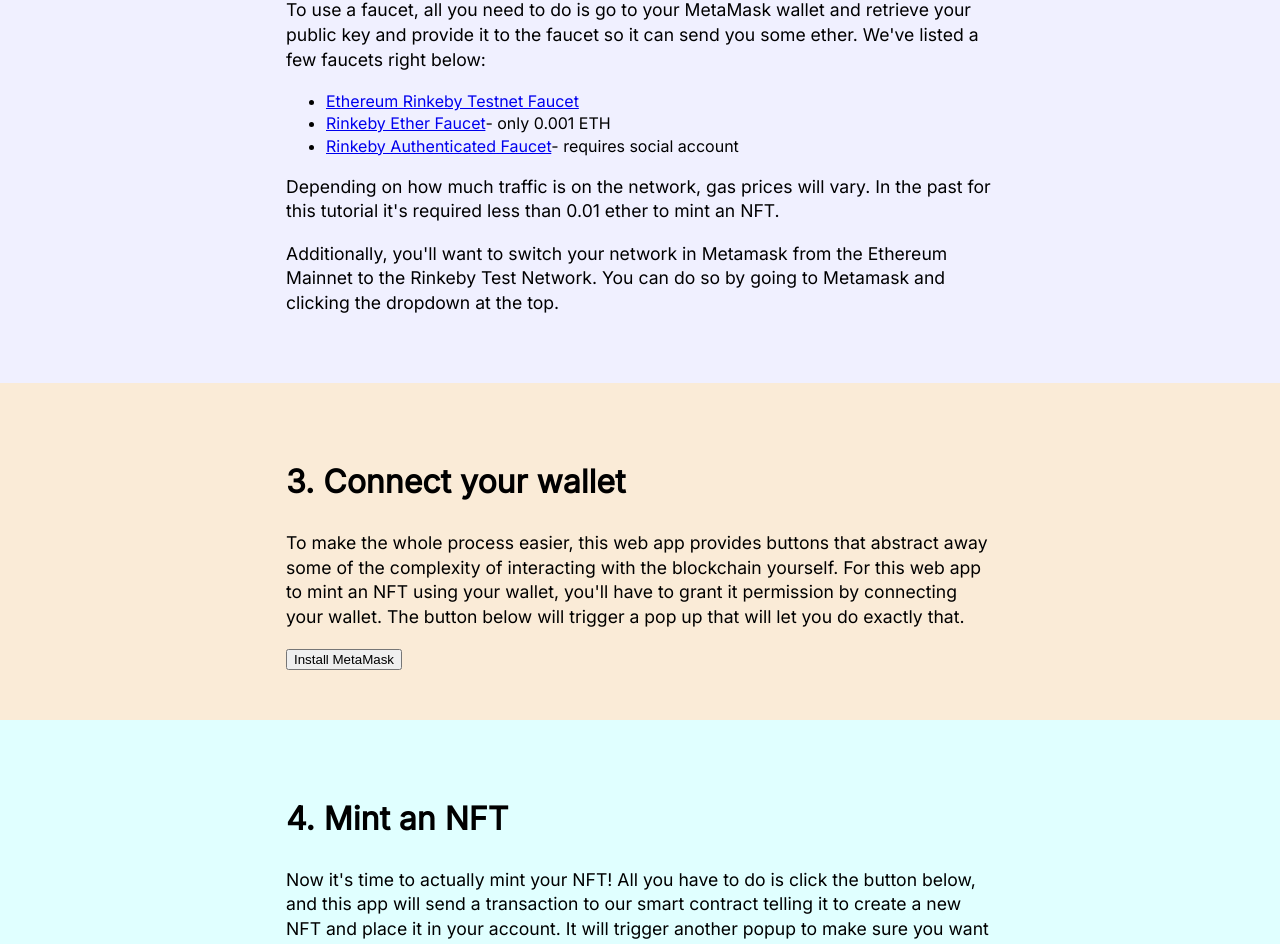
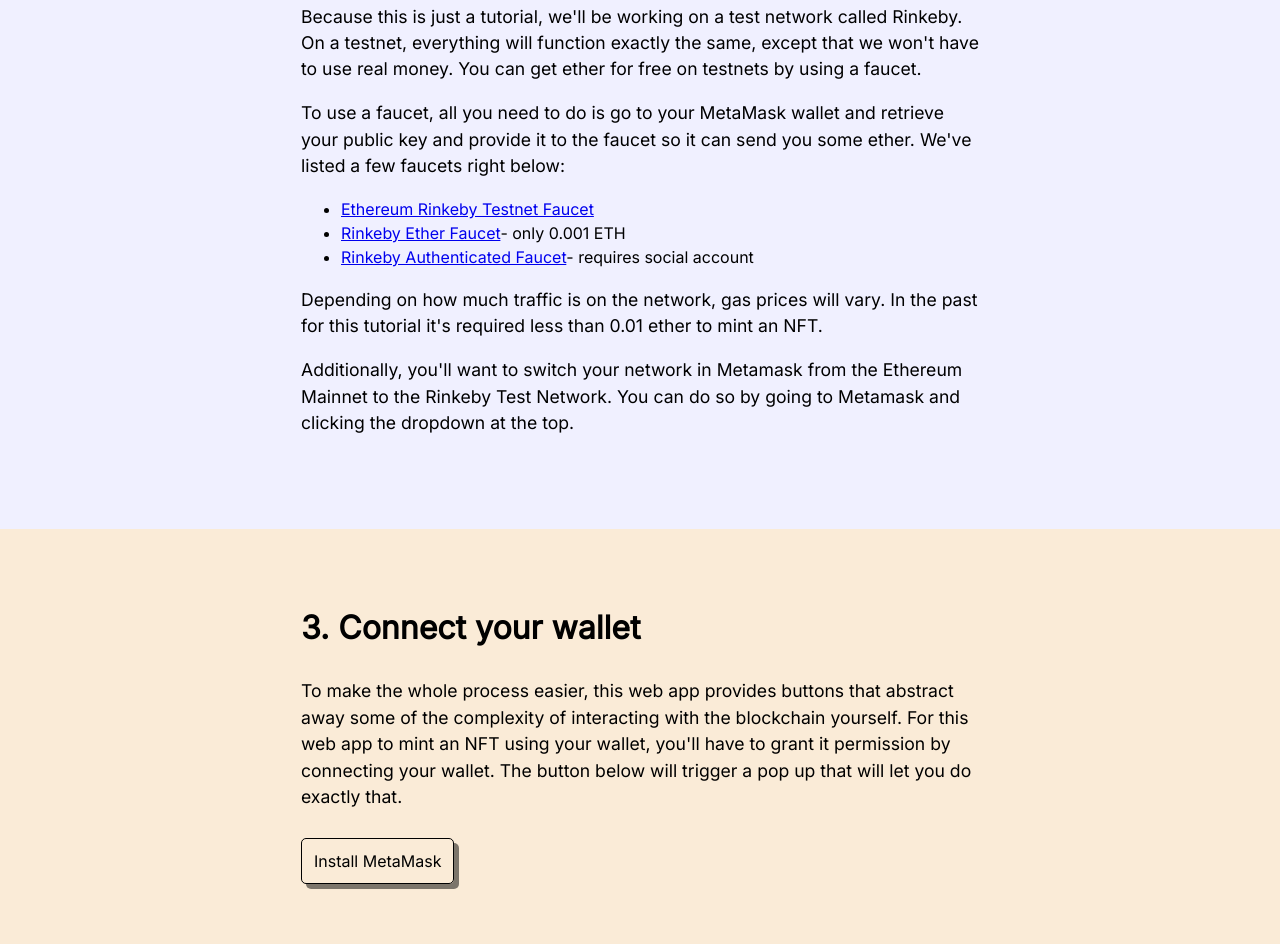
Before and after one commit to IlliniBlockchain/nft-mint, a Next.js app in the folder frontend/: page / in a window 1280 px wide. Shown: the part 1808-2752 px from the top of the page. Built offline with nearby package versions, Linux system fonts and the light colour scheme.

Commit message:
Style buttons and clean up functioning display text

```diff
--- a/frontend/pages/index.js
+++ b/frontend/pages/index.js
@@ -216,20 +216,21 @@
           using your wallet, you'll have to grant it permission by connecting your wallet. The button
           below will trigger a pop up that will let you do exactly that.
         </p>
-        <button onClick={metaMaskInstalled ? onClickConnect : onClickInstall}>
+        <button onClick={provider !== null ? (() => {}) : (metaMaskInstalled ? onClickConnect : onClickInstall)}>
           {
+            provider !== null
+            ?
+            "Connected"
+            :
+            (
             metaMaskInstalled
             ?
             (pendingConnect ? "Pending" : "Connect wallet")
             :
             "Install MetaMask"
+            )
           }
         </button>
-        {
-          provider !== null
-          &&
-          <p>Connected</p>
-        }
       </Section>
 
       <Section className={utilStyles.bgBlue}>
@@ -242,20 +243,26 @@
           a new NFT and place it in your account. It will trigger another popup to make sure
           you want to make the transaction and have enough ether to pay for it.
         </p>
-        <button onClick={onClickMint}>
-          Mint NFT
+        <button onClick={!minted ? onClickMint : (() => {})}>
+          {
+            minted
+            ?
+            "Minted"
+            :
+            (
+            pendingMint
+            ?
+            "Pending transaction..."
+            :
+            "Mint NFT"
+            )
+          }
         </button>
-        {
-          pendingMint
-          &&
-          <p>Sent transaction. Waiting for transaction...</p>
-        }
         {
           minted
           &&
           (
           <>
-          <p>Minted</p>
           <p>Transaction hash: <a href={"https://rinkeby.etherscan.io/tx/" + txAddr} target="_blank">{txAddr}</a></p>
           </>
           )
@@ -286,7 +293,7 @@
         </p>
       </Section>
 
-      <Section className={utilStyles.bgOrange}>
+      <Section className={utilStyles.bgOrange + " " + utilStyles.bottomSection}>
         <h2>Conclusion</h2>
         <p>
           Congrats! You've taken the first step towards breaking into blockchain! If you're looking for next steps
--- a/frontend/styles/Layout.module.css
+++ b/frontend/styles/Layout.module.css
@@ -3,7 +3,6 @@
   min-height: 100vh;
   /* width: 60%; */
   margin: auto;
-  padding-bottom: 100px;
 }
 
 @media (max-width: 1000px) {
--- a/frontend/styles/globals.css
+++ b/frontend/styles/globals.css
@@ -6,7 +6,7 @@
   margin: 0;
   font-family: "Inter", -apple-system, BlinkMacSystemFont, Segoe UI, Roboto, Oxygen,
     Ubuntu, Cantarell, Fira Sans, Droid Sans, Helvetica Neue, sans-serif;
-  line-height: 1.4;
+  line-height: 1.5;
 }
 
 * {
@@ -20,8 +20,27 @@
 
 h2 {
   font-size: 2rem;
+  margin-top: 0;
 }
 
 p {
   font-size: 1.1rem;
 }
+
+button {
+  margin-top: 10px;
+  margin-bottom: 10px;
+  font-family: inherit;
+  font-size: inherit;
+  background-color: inherit;
+  border: 1px solid black;
+  border-radius: 5px;
+  padding: 12px;
+  box-shadow: 5px 5px rgba(0, 0, 0, 0.5);
+}
+
+button:hover {
+  color: var(--bg);
+  background-color: rgba(0, 0, 0, 0.75);
+  cursor: pointer;
+}
--- a/frontend/styles/utils.module.css
+++ b/frontend/styles/utils.module.css
@@ -1,6 +1,6 @@
 
 .section {
-  padding: 50px;
+  padding: 75px;
   display: flex;
   flex-direction: column;
   align-items: center;
@@ -23,15 +23,18 @@
 }
 
 .bgOrange {
-  background-color: antiquewhite;
+  --bg: antiquewhite;
+  background-color: var(--bg);
 }
 
 .bgBlue {
-  background-color:lightcyan;
+  --bg: lightcyan;
+  background-color: var(--bg);
 }
 
 .bgPurple {
-  background-color: #f0f0ff;
+  --bg: #f0f0ff;
+  background-color: var(--bg);
 }
 
 .topSection {
@@ -39,6 +42,10 @@
   padding-bottom: 100px;
 }
 
+.bottomSection {
+  padding-bottom: 150px;
+}
+
 .centerHeader {
   text-align: center;
 }
```
